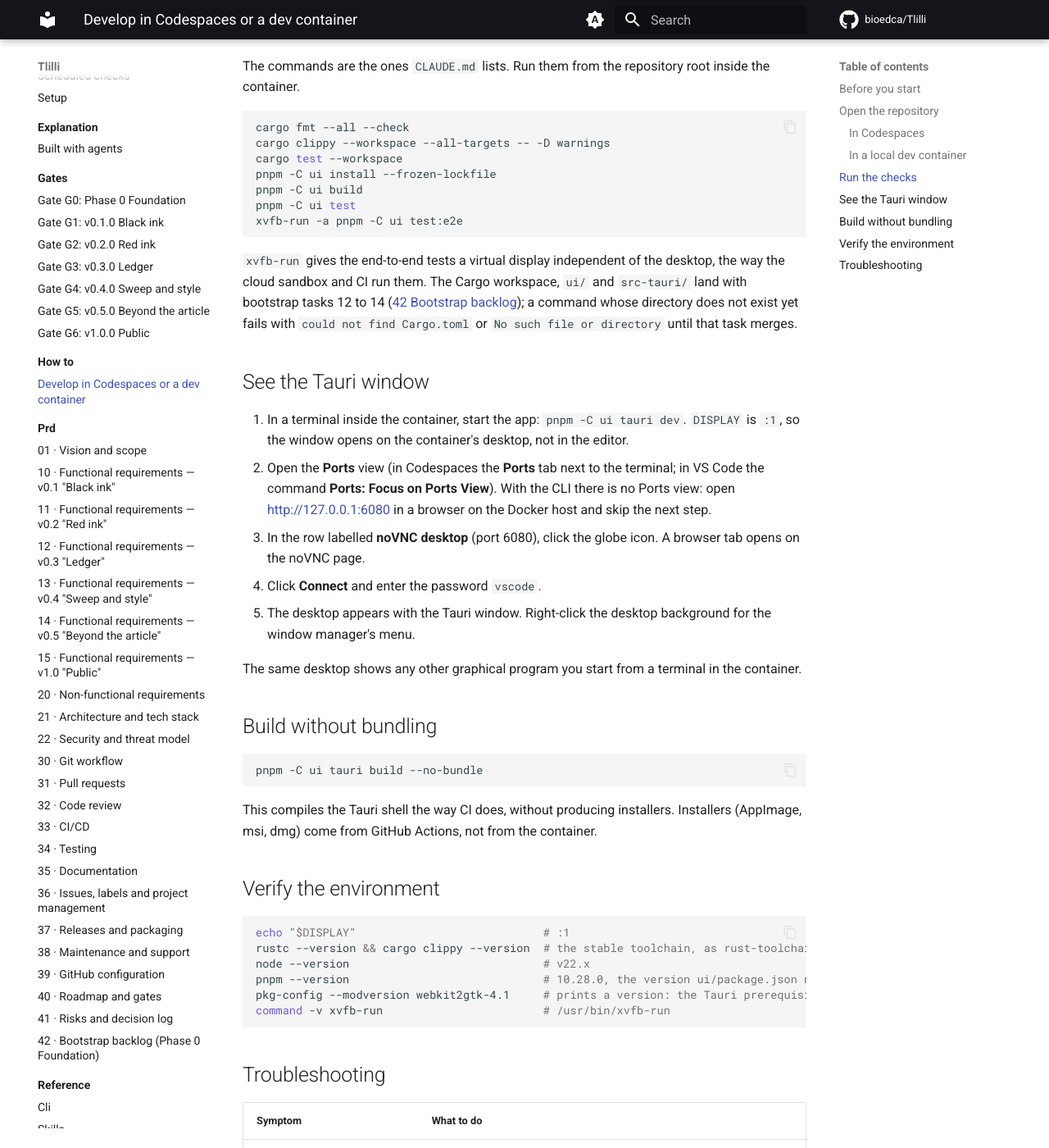
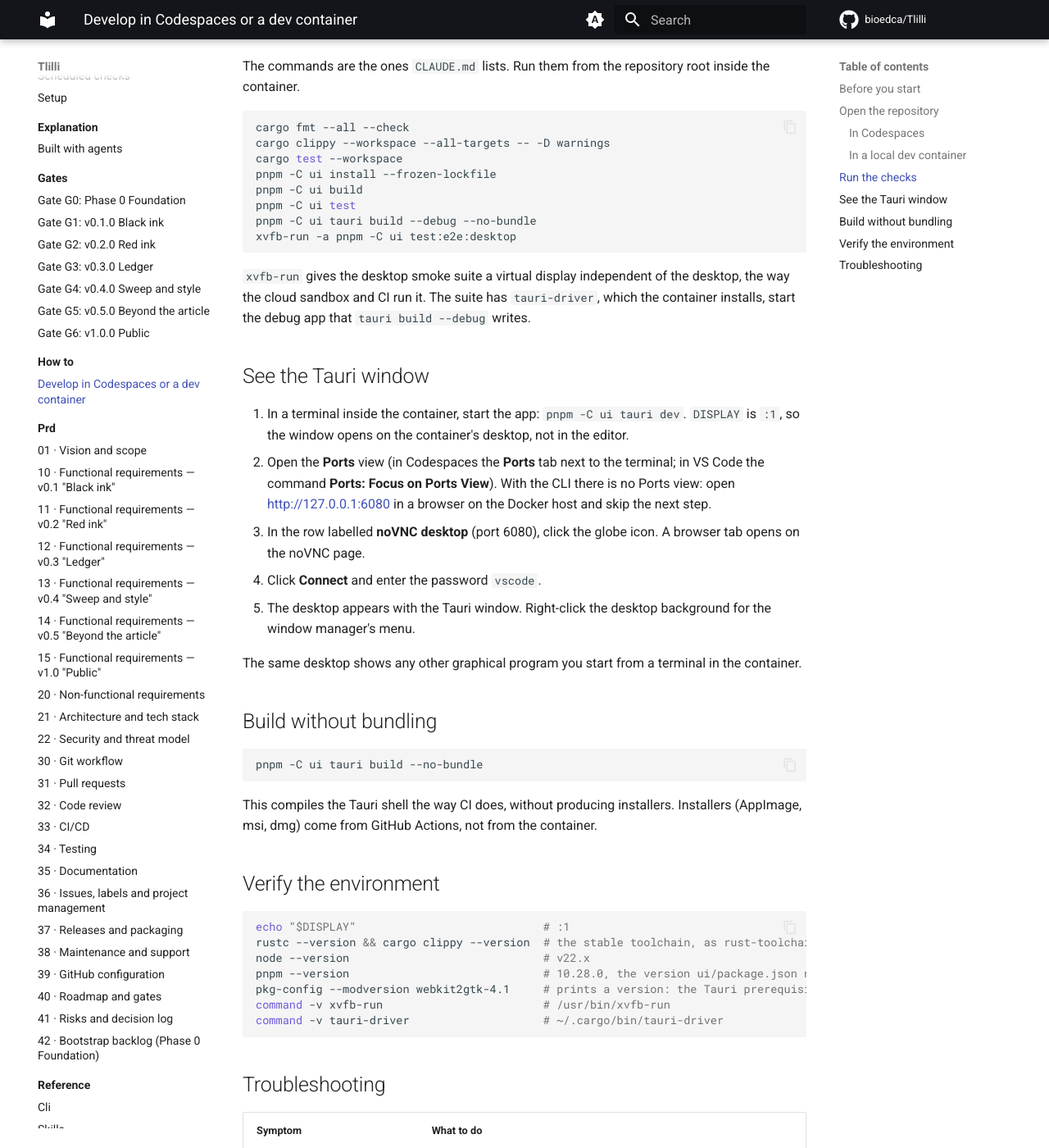
Before and after one commit to bioedca/Tlilli, an MkDocs documentation site: the page built from docs/how-to/codespaces.md, in a window 1280 px wide and 1400 px high, scrolled down 1299 px. Shown: the whole window at 82% size. Built offline with MkDocs 1.6.1 and Material for MkDocs 9.7.7, drawn with Linux system fonts in a browser that asks for light colours; comment, search, counter and statistics services are not loaded.

Commit message:
docs(docs): document running the desktop smoke suite
The setup page, the Codespaces how-to, CLAUDE.md and AGENTS.md name the
debug build, the xvfb-run command and the tools the suite needs:
tauri-driver, WebKitWebDriver and xvfb.

Signed-off-by: bioedca <131809205+bioedca@users.noreply.github.com>

````diff
--- a/docs/how-to/codespaces.md
+++ b/docs/how-to/codespaces.md
@@ -33,10 +33,11 @@ cargo test --workspace
 pnpm -C ui install --frozen-lockfile
 pnpm -C ui build
 pnpm -C ui test
-xvfb-run -a pnpm -C ui test:e2e
+pnpm -C ui tauri build --debug --no-bundle
+xvfb-run -a pnpm -C ui test:e2e:desktop
 ```
 
-`xvfb-run` gives the end-to-end tests a virtual display independent of the desktop, the way the cloud sandbox and CI run them. The Cargo workspace, `ui/` and `src-tauri/` land with bootstrap tasks 12 to 14 ([42 Bootstrap backlog](../prd/42-bootstrap-backlog.md)); a command whose directory does not exist yet fails with `could not find Cargo.toml` or `No such file or directory` until that task merges.
+`xvfb-run` gives the desktop smoke suite a virtual display independent of the desktop, the way the cloud sandbox and CI run it. The suite has `tauri-driver`, which the container installs, start the debug app that `tauri build --debug` writes.
 
 ## See the Tauri window
 
@@ -65,6 +66,7 @@ node --version                             # v22.x
 pnpm --version                             # 10.28.0, the version ui/package.json names
 pkg-config --modversion webkit2gtk-4.1     # prints a version: the Tauri prerequisites are installed
 command -v xvfb-run                        # /usr/bin/xvfb-run
+command -v tauri-driver                    # ~/.cargo/bin/tauri-driver
 ```
 
 ## Troubleshooting
````
Also changed, not shown: AGENTS.md (+3 -3 lines), CLAUDE.md (+3 -3 lines), docs/dev/setup.md (+2 -2 lines).
